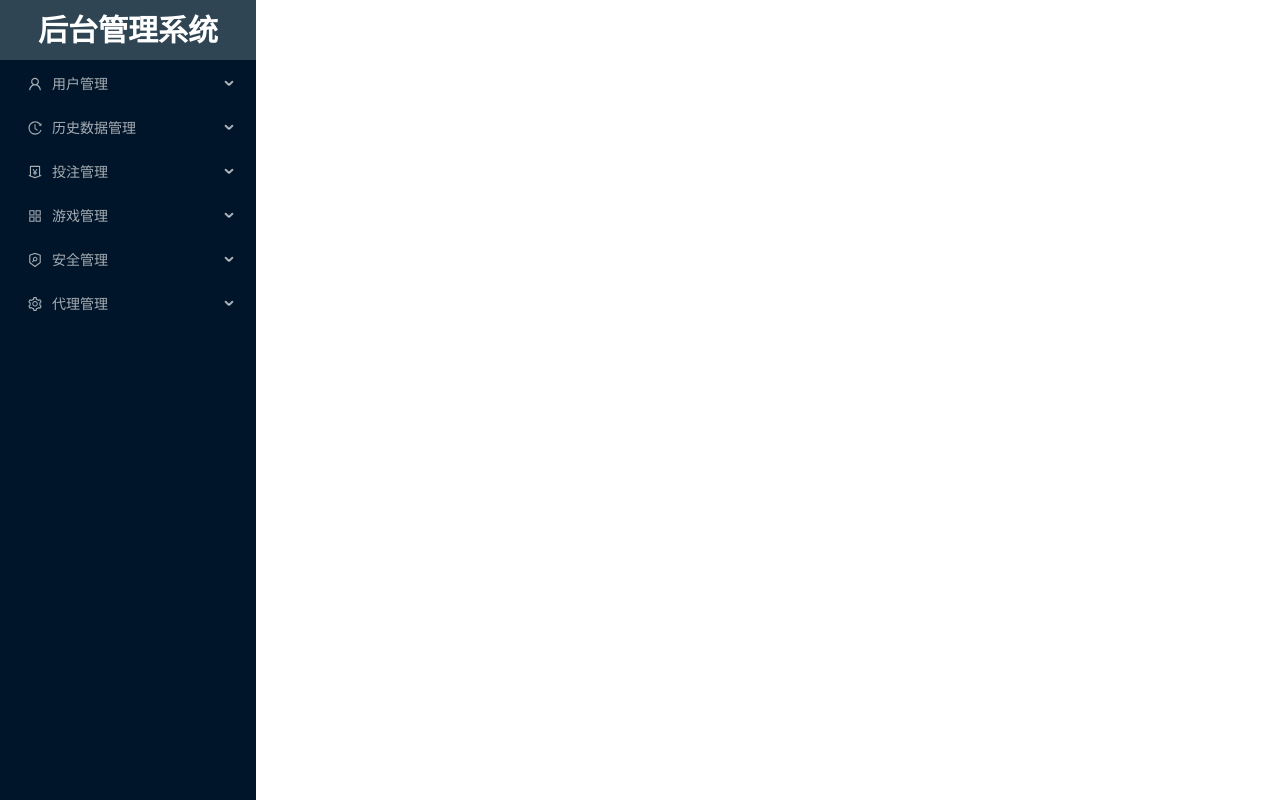
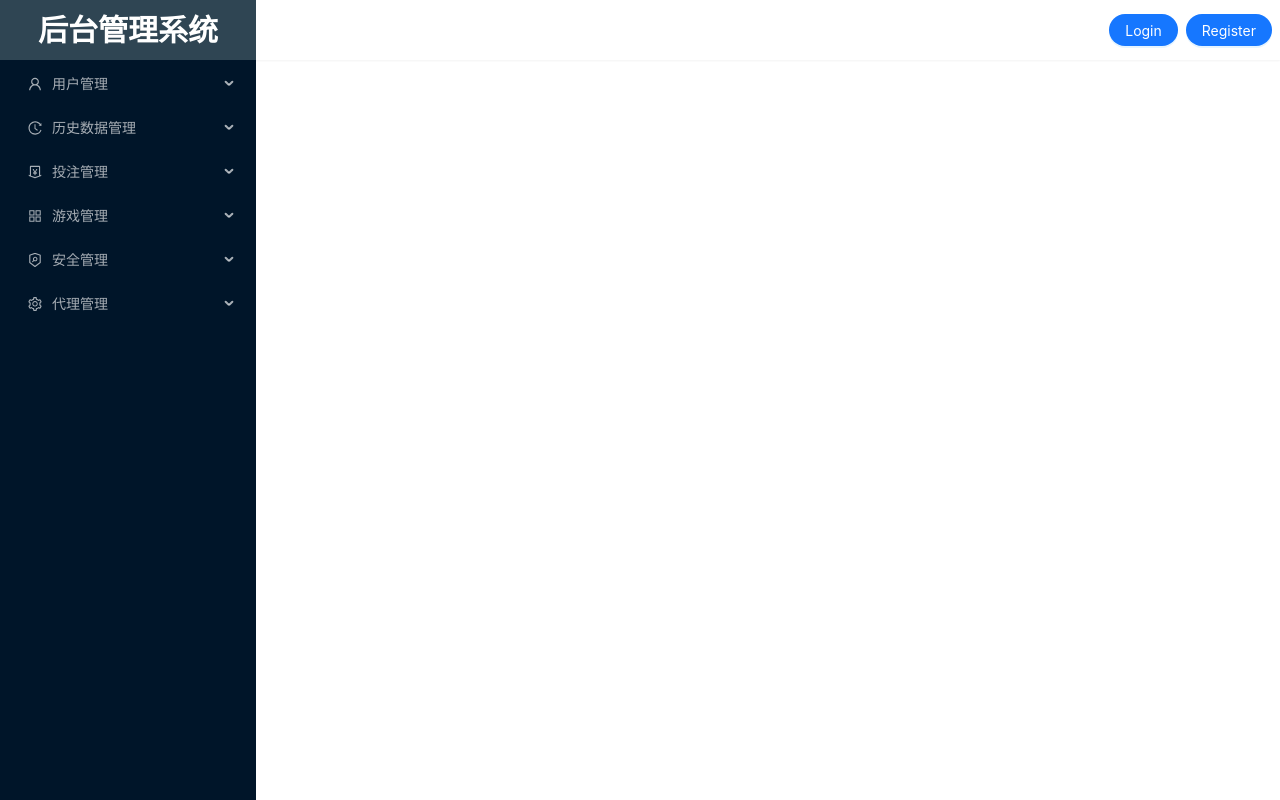
Before and after one commit to dadiosy/stake-fork-admin, a React (Create React App) app: page / in a window 1280 px wide. Built offline with nearby package versions, Linux system fonts and the light colour scheme.

Commit message:
add header

```diff
--- /dev/null
+++ b/src/components/layout/Header.jsx
@@ -0,0 +1,10 @@
+import { Button } from "antd";
+
+export default function Header() {
+    return (
+        <div className="fixed h-[60px] pl-[256px] shadow-sm w-full flex items-center justify-end">
+            <Button shape="round mr-[8px]" type="primary">Login</Button>
+            <Button shape="round mr-[8px]" type="primary">Register</Button>
+        </div>
+    )
+}
--- a/src/components/layout/SideMenu.jsx
+++ b/src/components/layout/SideMenu.jsx
@@ -105,7 +105,7 @@ export default function SideMenu() {
         navigate(path)
     }
     return (
-        <div className="fixed w-[256px] h-[100vh] bg-menu-back overflow-auto">
+        <div className="fixed w-[256px] h-[100vh] bg-menu-back overflow-auto z-[99]">
             <div className='h-[60px] bg-main flex flex-col justify-center items-center fixed w-[256px] z-[100]'>
                 <h3 className='text-h4 text-white'>后台管理系统</h3>
             </div>
--- a/src/routes/Layout.jsx
+++ b/src/routes/Layout.jsx
@@ -1,9 +1,11 @@
+import Header from "../components/layout/Header";
 import SideMenu from "../components/layout/SideMenu";
 
 export default function Layout() {
     return (
         <div className="">
             <SideMenu />
+            <Header />
         </div>
     )
 }
```
